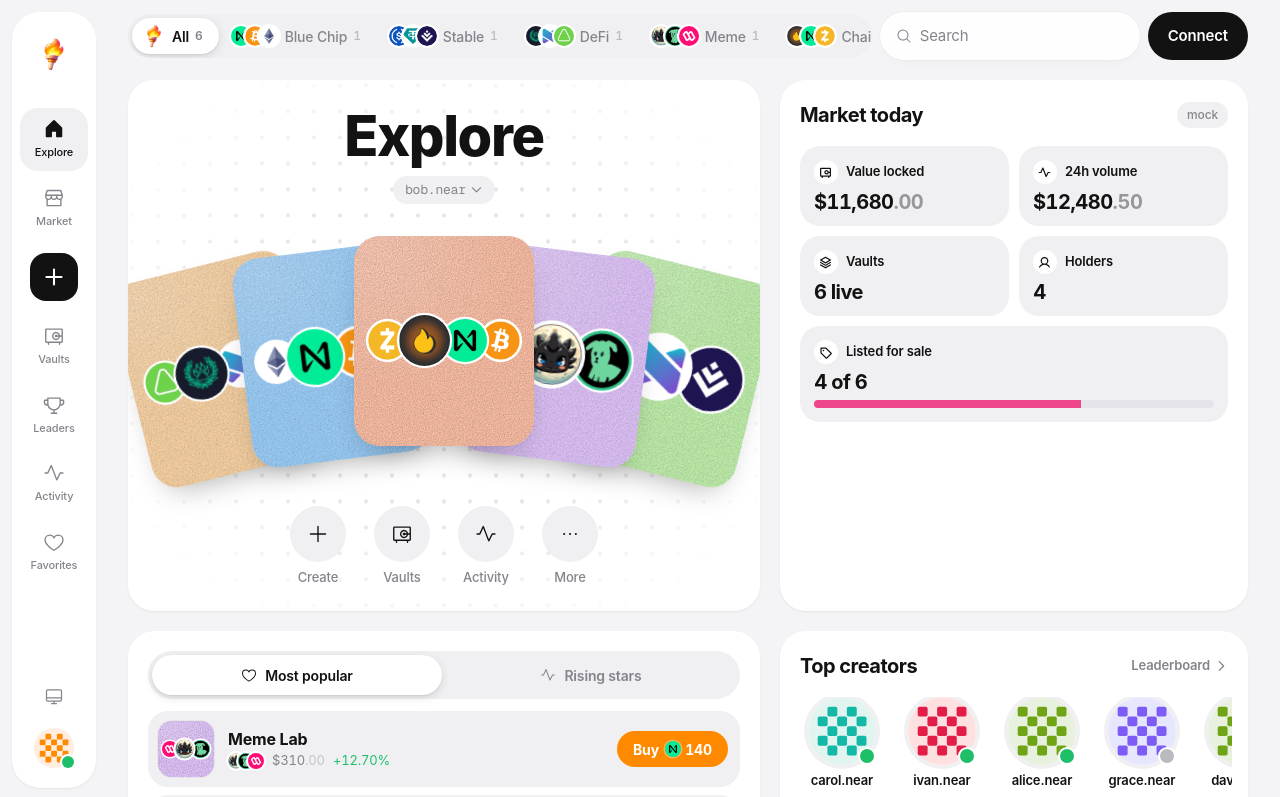
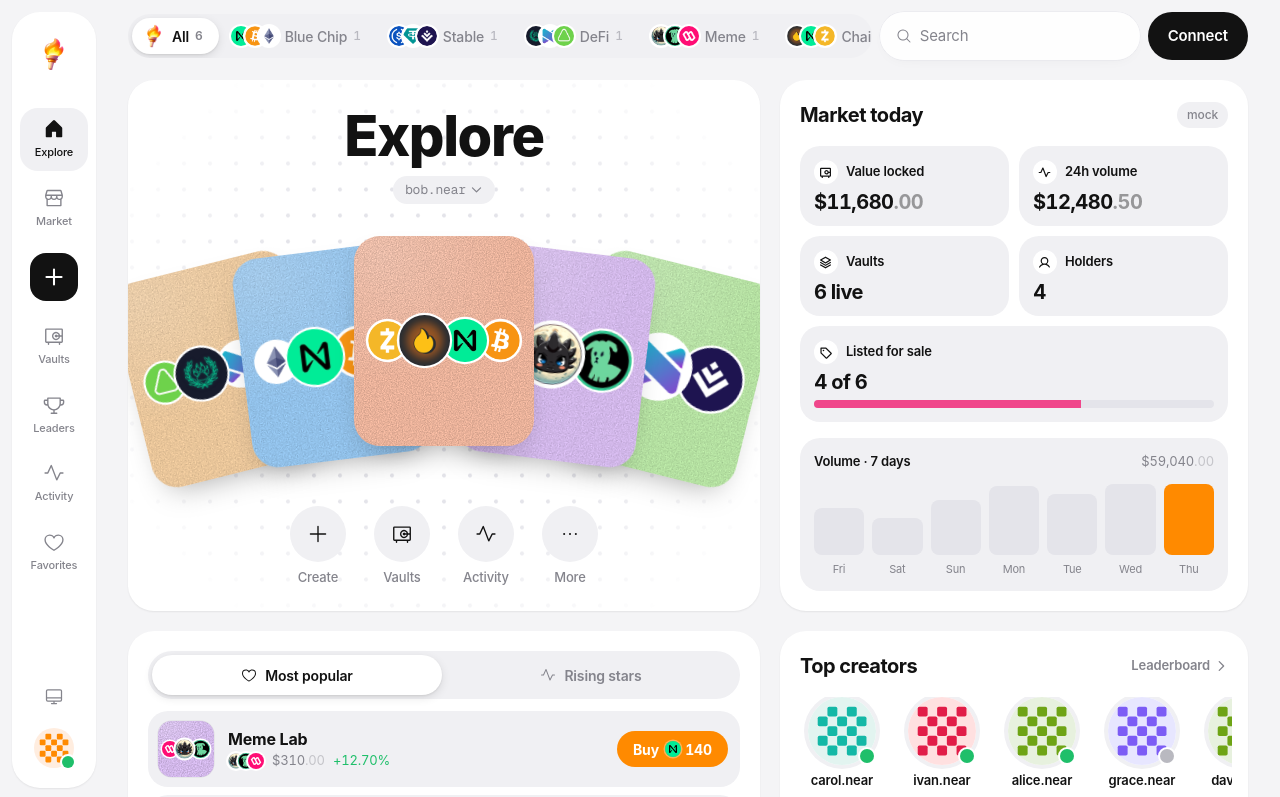
Before and after one commit to 0xpochita/torch, a Next.js app in the folder monorepo/apps/web/: page / in a window 1280 px wide. Shown: the top 797 px of the page. Built offline with nearby package versions, Linux system fonts and the light colour scheme.

Commit message:
feat(web): 7-day volume chart fills the market today card

```diff
--- a/monorepo/apps/web/src/app/explore.tsx
+++ b/monorepo/apps/web/src/app/explore.tsx
@@ -28,6 +28,17 @@ export const CATEGORY_ICON: Record<Category, IconName> = {
 };
 
 // Each category chip shows the artwork of its most liked basket.
+// ponytail: mock daily volume ending "today" (Thu); replace with indexed sales
+const VOLUME = [
+  { day: "Fri", usd: 6_210 },
+  { day: "Sat", usd: 4_880 },
+  { day: "Sun", usd: 7_340 },
+  { day: "Mon", usd: 9_120 },
+  { day: "Tue", usd: 8_050 },
+  { day: "Wed", usd: 10_960 },
+  { day: "Thu", usd: 12_480 },
+];
+
 const CATEGORY_ART = Object.fromEntries(
   CATEGORIES.map((c) => [c, ETFS.filter((e) => e.category === c).sort((a, b) => b.likes - a.likes)[0] ?? ETFS[0]]),
 ) as Record<Category, Etf>;
@@ -90,6 +101,27 @@ export function Explore() {
                   <span className="bg-pink-ink" style={{ width: `${(ETFS.filter((e) => e.listed).length / ETFS.length) * 100}%` }} />
                 </span>
               </StatTile>
+            </div>
+          </div>
+          {/* fills whatever height the hero leaves: 7-day volume */}
+          <div className="flex min-h-[120px] flex-1 flex-col gap-3 rounded-[20px] bg-fill p-3.5">
+            <span className="flex items-center justify-between text-[13px] font-semibold">
+              Volume · 7 days
+              <span className="font-normal text-muted">
+                <Money value={VOLUME.reduce((s, v) => s + v.usd, 0)} />
+              </span>
+            </span>
+            <div className="flex flex-1 items-end gap-2">
+              {VOLUME.map((v, i) => (
+                <div key={v.day} className="flex h-full flex-1 flex-col items-center justify-end gap-1.5">
+                  <span
+                    className={`w-full rounded-[8px] ${i === VOLUME.length - 1 ? "bg-tint" : "bg-line"}`}
+                    style={{ height: `${(v.usd / Math.max(...VOLUME.map((x) => x.usd))) * 100}%` }}
+                    title={`$${v.usd.toLocaleString("en-US")}`}
+                  />
+                  <span className="text-[11px] text-muted">{v.day}</span>
+                </div>
+              ))}
             </div>
           </div>
         </section>
```
